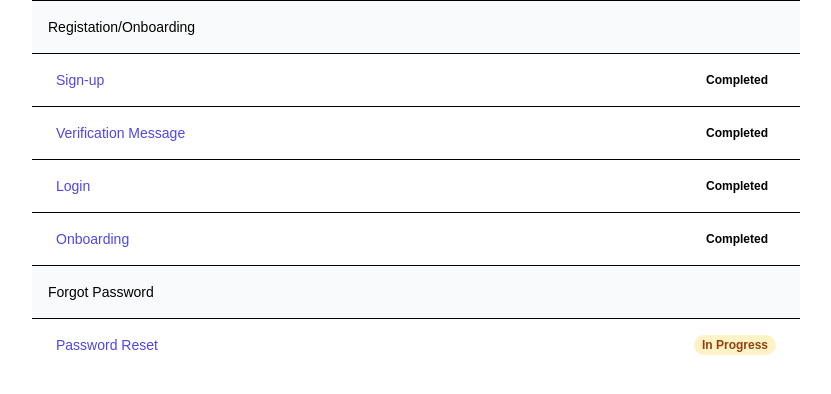
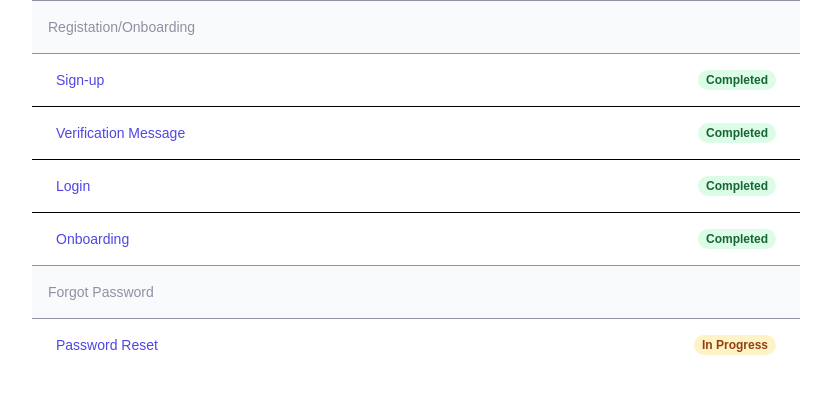
Before and after one commit to andres-codigo/nanny-nina, a Vue app: page /home in a window 1280 px wide. Shown: the top 394 px of the page, without its empty margins (224-1055 px from the left). Built offline with nearby package versions, Linux system fonts and the light colour scheme.

Commit message:
[config.js, vue] temp color values updated for the time being to allow for correct UI to be displayed and DEFAULT removed

```diff
--- a/tailwind.config.js
+++ b/tailwind.config.js
@@ -17,72 +17,66 @@ module.exports = {
 			},
 			colors: {
 				green: {
-					DEFAULT: "#ADFFD6",
+					100: '#DCFCE7',
+					200: '',
+					300: '',
+					400: '',
+					500: '#ADFFD6',
+					600: '',
+					700: '',
+					800: '#166534',
+					900: ''
+				},
+				red: {
+					100: '',
+					200: '',
+					300: '#D80027',
+					400: '',
+					500: '#D80027',
+					600: '#D80027',
+					700: '',
+					800: '',
+					900: '#D80027'
+				},
+				blue: {
 					100: '',
 					200: '',
 					300: '',
 					400: '',
-					500: '',
-					600: '',
-					700: '',
-					800: '',
-					900: ''
-				},
-				red: {
-					DEFAULT: '#D80027',
-					100: '',
-					200: '',
-					300: '',
-					400: '',
-					500: '',
-					600: '',
-					700: '',
-					800: '',
-					900: ''
-				},
-				blue: {
-					DEFAULT: "#5747FF",
-					100: '',
-					200: '',
-					300: '',
-					400: '',
-					500: '',
+					500: '#5747FF',
 					600: '',
 					700: '',
 					800: '',
 					900: ''
 				},
 				purple: {
-					DEFAULT: "#A198FF",
 					100: '',
 					200: '',
 					300: '',
 					400: '',
-					500: '',
+					500: '#A198FF',
 					600: '',
 					700: '',
 					800: '',
 					900: ''
 				},
 				gray: {
-					DEFAULT: '#D80027',
 					100: '',
 					200: '',
 					300: '',
 					400: '',
-					500: '',
+					500: '#8F90A6',
 					600: '',
 					700: '',
 					800: '',
 					900: ''
 				},
 				white: {
-					DEFAULT: '#FFFFFF',
 					100: '',
 					200: '',
 					300: '',
 					400: '',
-					500: '',
+					500: '#FFFFFF',
 					600: '',
 					700: '',
 					800: '',
```
